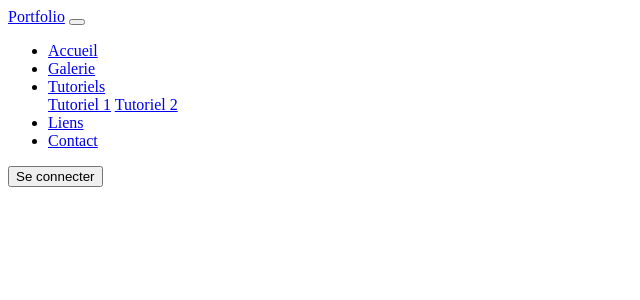
After one commit to WebDevCF2m2020/CrudPourLiens, a PHP site: page /pages/menu_deconnect.php in a window 1280 px wide. The commit adds this page. Shown: the top 300 px of the page, without its empty margins (0-640 px from the left). Run offline with PHP 8.4, Linux system fonts and the light colour scheme.

Commit message:
menu_deconnect.php ok

```diff
--- a/index.php
+++ b/index.php
@@ -31,6 +31,9 @@ if(isset($_GET['pg'])){
         case "contact":
             require_once "pages/formulaire.php";
             break;
+        case "connect":
+            require_once "pages/formulaire_admin.php";
+            break;
         default:
             require_once "pages/accueil.php";
     }
--- /dev/null
+++ b/pages/menu_deconnect.php
@@ -0,0 +1,32 @@
+<nav class="navbar navbar-expand-md navbar-light">
+    <a class="navbar-brand" href="#">Portfolio</a>
+    <button class="navbar-toggler" type="button" data-toggle="collapse" data-target="#sousmenu" aria-controls="sousmenu" aria-expanded="false" aria-label="Toggle navigation">
+        <span class="navbar-toggler-icon"></span>
+    </button>
+    <div class="collapse navbar-collapse" id="sousmenu">
+        <ul class="navbar-nav mr-auto">
+            <li class="nav-item active">
+                <a class="nav-link" href="./">Accueil</a>
+            </li>
+            <li class="nav-item">
+                <a class="nav-link" href="?pg=galerie">Galerie</a>
+            </li>
+            <li class="nav-item dropdown">
+                <a class="nav-link dropdown-toggle" href="#" id="navbarDropdown" role="button" data-toggle="dropdown" aria-haspopup="true" aria-expanded="false">
+                    Tutoriels
+                </a>
+                <div class="dropdown-menu" aria-labelledby="navbarDropdown">
+                    <a class="dropdown-item" href="?pg=tuto1">Tutoriel 1</a>
+                    <a class="dropdown-item" href="?pg=tuto2">Tutoriel 2</a>
+                </div>
+            </li>
+            <li class="nav-item">
+                <a class="nav-link" href="?pg=liens">Liens</a>
+            </li>
+            <li class="nav-item">
+                <a class="nav-link" href="?pg=contact">Contact</a>
+            </li>
+        </ul>
+        <a href="?pg=connect"><button class="btn btn-outline-primary my-2 my-sm-0" type="button">Se connecter</button></a>
+    </div>
+</nav>
```
Also changed, not shown: pages/accueil.php (+18 -0 lines).
